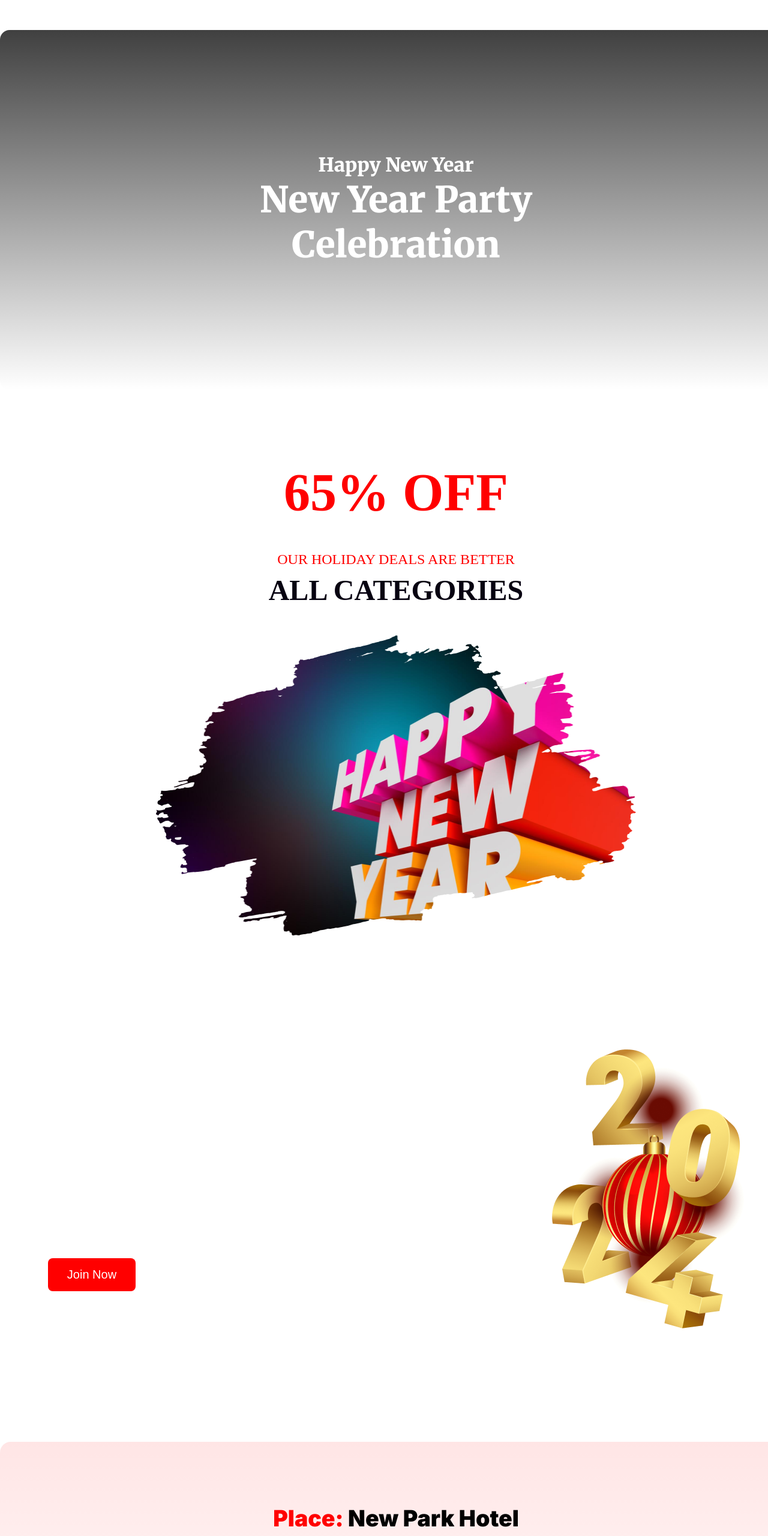
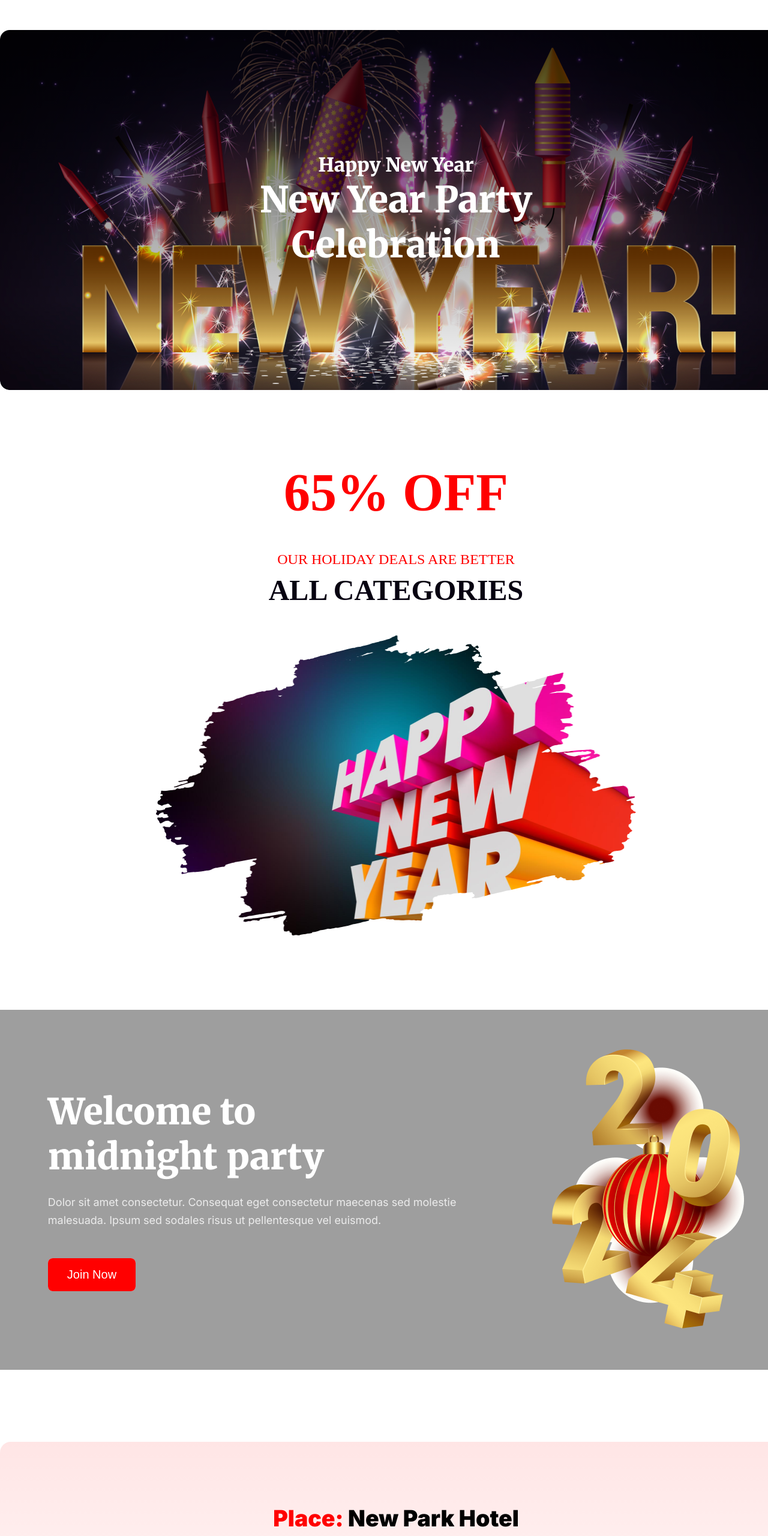
Before and after one commit to ayazfaisal735/assignment-1, a plain HTML site: page index.html in a window 1280 px wide. Shown: the top 2560 px of the page at 60% size. Drawn offline with Linux system fonts and the light colour scheme; the site is published under a folder, as on GitHub Pages, so addresses that start at the root find nothing.

Commit message:
first commit

```diff
--- a/CSS File/style.css
+++ b/CSS File/style.css
@@ -70,7 +70,7 @@ button{
 
 /* common css end */
 #banner {
-      background-image: linear-gradient(rgba(0, 0, 0, 0.75), rgba(0, 0, 0, -0.4)), url(/Images/Banner\ Image.png);
+      background-image: linear-gradient(rgba(0, 0, 0, 0.75), rgba(0, 0, 0, -0.4)), url(./../Images/Banner\ Image.png);
       background-repeat: no-repeat;
       background-position: center;
       background-size: cover;
@@ -126,7 +126,7 @@ button{
 
 #party {
       color: #FFF;
-      background-image: url(/Images/Vectorrr.png);
+      background-image: url(./../Images/Vectorrr.png);
       width: 1320px;
       height: 600px;
       justify-content: space-around;
```
